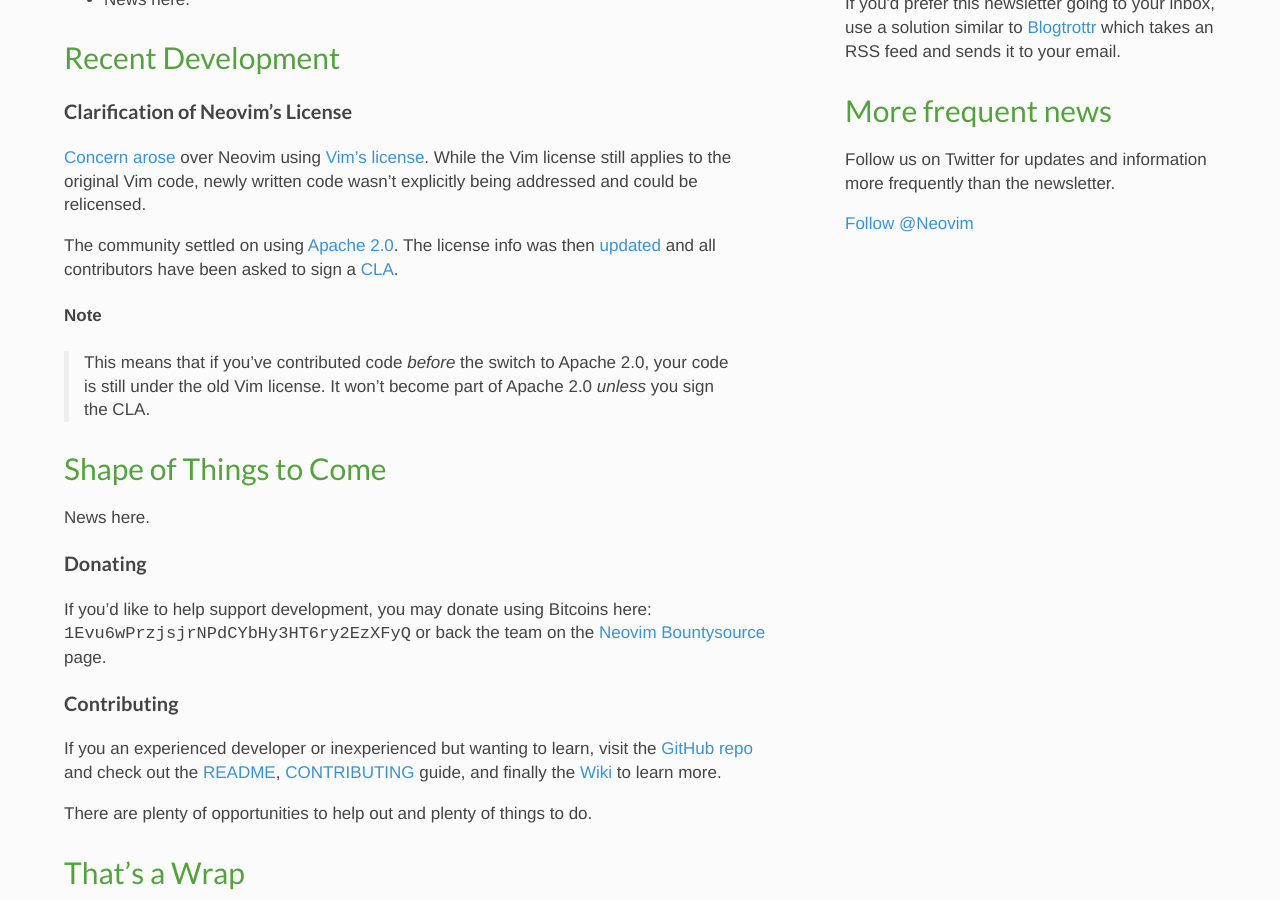
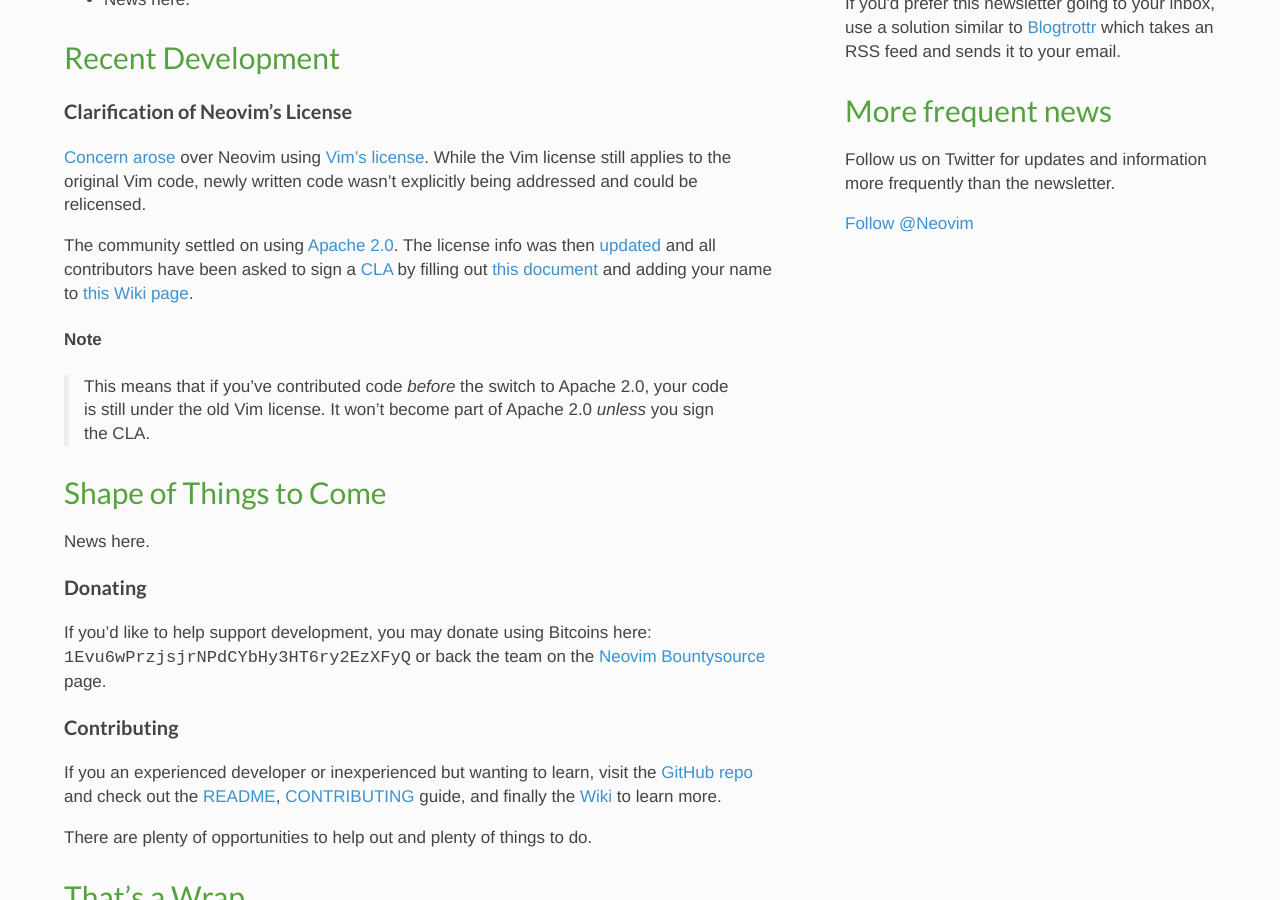
Before and after one commit to neovim/neovim.github.io, a Jekyll site: the page built from _posts/2014-07-04-july-newsletter.md, in a window 1280 px wide and 900 px high, scrolled down 323 px. Built offline with Jekyll 4.4.1, drawn with Linux system fonts in a browser that asks for light colours; nearby versions of some CDN libraries; comment, search, counter and statistics services are not loaded.

Commit message:
Add two more links to CLA section

```diff
--- a/_posts/2014-07-04-july-newsletter.md
+++ b/_posts/2014-07-04-july-newsletter.md
@@ -20,7 +20,8 @@
 
 The community settled on using [Apache 2.0][apache-license]. The license info
 was then [updated][license-update] and all contributors have been asked to sign
-a [CLA][cla].
+a [CLA][cla] by filling out [this document][cla-doc] and adding your name to
+[this Wiki page][cla-wiki].
 
 #### Note
 
@@ -69,3 +70,5 @@
 [apache-license]: https://tldrlegal.com/license/apache-license-2.0-(apache-2.0)
 [license-update]: https://github.com/neovim/neovim/pull/883
 [cla]: http://en.wikipedia.org/wiki/Contributor_License_Agreement
+[cla-wiki]: https://github.com/neovim/neovim/wiki/CLA-confirmation-page
+[cla-doc]: https://docs.google.com/forms/d/1u54bpbwzneDIRltFx1TGi2evKxY3w0cOV3vlpj8DPbg/viewform
```
